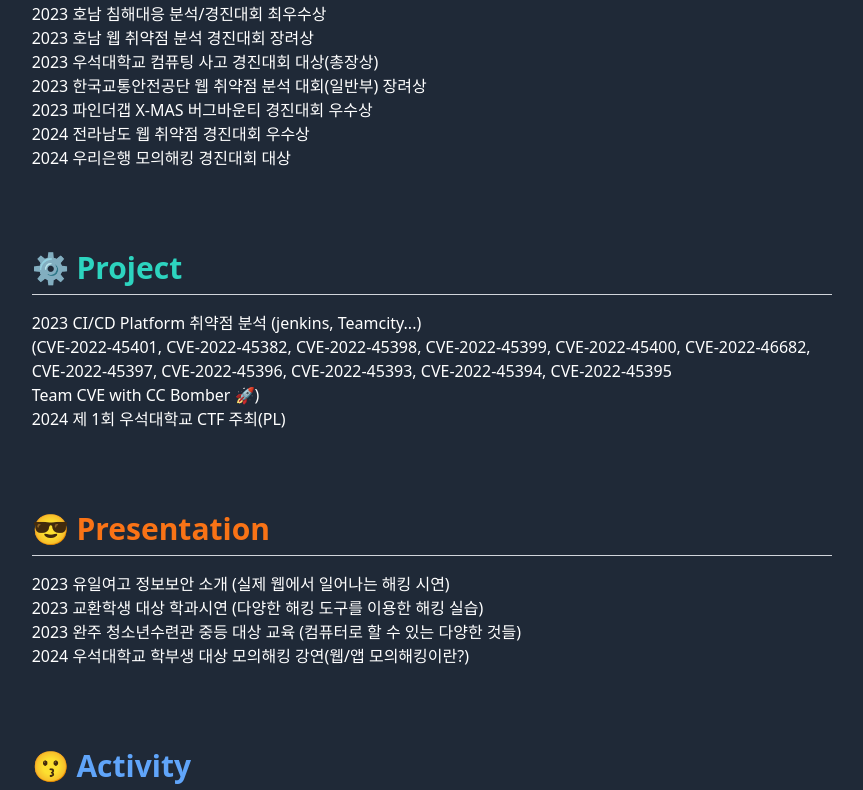
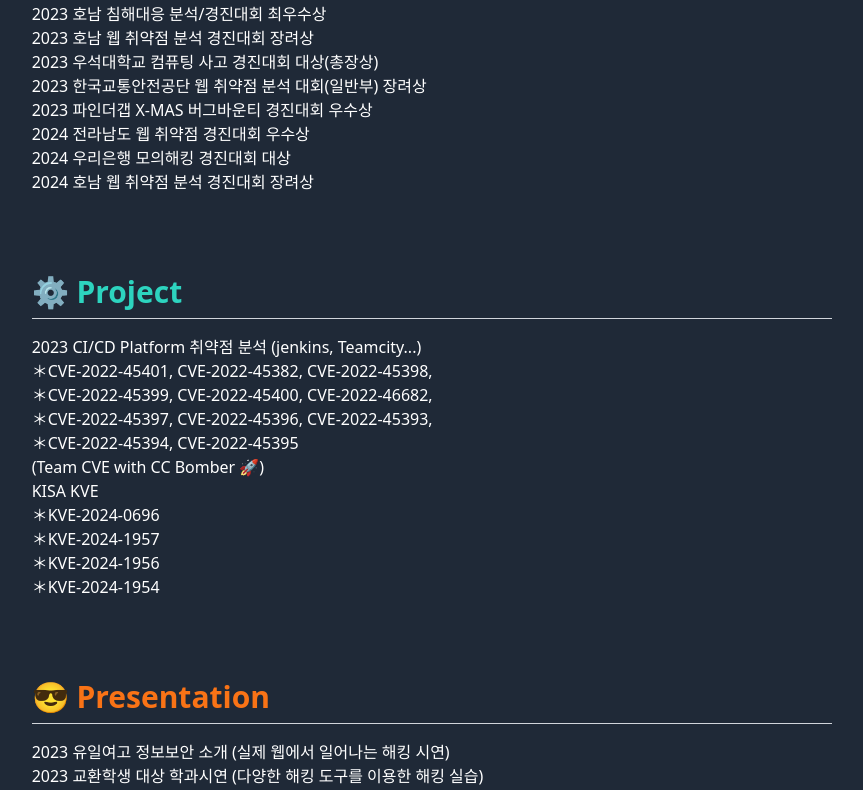
Before and after one commit to silchairmen/notion-Blog-with-Next.js, a Next.js app: page /introduce in a window 1280 px wide. Shown: the part 640-1430 px from the top of the page, without its empty margins (208-1071 px from the left). Built offline with nearby package versions, Linux system fonts and the light colour scheme.

Commit message:
[ADD] introduce page

```diff
--- a/app/introduce/page.tsx
+++ b/app/introduce/page.tsx
@@ -25,9 +25,9 @@
                     <div>
                         <h1 className="mb-4 pb-2 border-b border-gray-300 text-3xl text-orange-500 font-bold mt-10">🤠 About me</h1>
                         <p className="text-left mb-8 text-white">
-                            🏫 우석대학교 정보보안학과 학사 졸업<br />
-                            👨‍🏫 KITRI BoB (Best of the Best) 11th <br />
-                            👑 Information security club SOTI 1st leader(2023) <br />
+                            🏫 정보보안학과 학사 졸업<br />
+                            👨‍🏫 KITRI BoB (Best of the Best) 11th 취약점 분석 트랙랙<br />
+                            👑 Information security club 'SOTI' 1st leader(2023) <br />
                             🤠 Interested in penetration testing.
                         </p>
                     </div>
@@ -42,20 +42,22 @@
                         2023 파인더갭 X-MAS 버그바운티 경진대회 우수상 <br />
                         2024 전라남도 웹 취약점 경진대회 우수상 <br />
                         2024 우리은행 모의해킹 경진대회 대상<br />
+                        2024 호남 웹 취약점 분석 경진대회 장려상 <br/>
                     </p>
                     <h1 className="mb-4 pb-2 border-b border-gray-300 text-3xl text-teal-400 font-bold mt-20">⚙️ Project</h1>
-                    <ul className="mb-8 text-white">
-                        <li>2023 CI/CD Platform 취약점 분석 (jenkins, Teamcity...)<br/>
-                        (CVE-2022-45401, CVE-2022-45382, CVE-2022-45398,
-                         CVE-2022-45399, CVE-2022-45400, CVE-2022-46682,<br/>
-                         CVE-2022-45397, CVE-2022-45396, CVE-2022-45393,
-                         CVE-2022-45394, CVE-2022-45395 <br/>
-                         Team CVE with CC Bomber 🚀)<br/>
-                        </li>
-                        <li>
-                        2024 제 1회 우석대학교 CTF 주최(PL)<br/>
-                        </li>
-                    </ul>
+                    <p className="mb-8 text-white">
+                        2023 CI/CD Platform 취약점 분석 (jenkins, Teamcity...)<br/>
+                        ＊CVE-2022-45401, CVE-2022-45382, CVE-2022-45398,<br/>
+                        ＊CVE-2022-45399, CVE-2022-45400, CVE-2022-46682,<br/>
+                        ＊CVE-2022-45397, CVE-2022-45396, CVE-2022-45393,<br/>
+                        ＊CVE-2022-45394, CVE-2022-45395 <br/>
+                        (Team CVE with CC Bomber 🚀)<br/>
+                        KISA KVE<br/>
+                        ＊KVE-2024-0696<br/>
+                        ＊KVE-2024-1957<br/>
+                        ＊KVE-2024-1956<br/>
+                        ＊KVE-2024-1954<br/>
+                    </p>
                     <h1 className="mb-4 pb-2 border-b border-gray-300 text-3xl text-orange-500 font-bold mt-20">😎 Presentation</h1>
                     <p className="mb-8 text-white">
                         2023 유일여고 정보보안 소개 (실제 웹에서 일어나는 해킹 시연)<br/>
```
